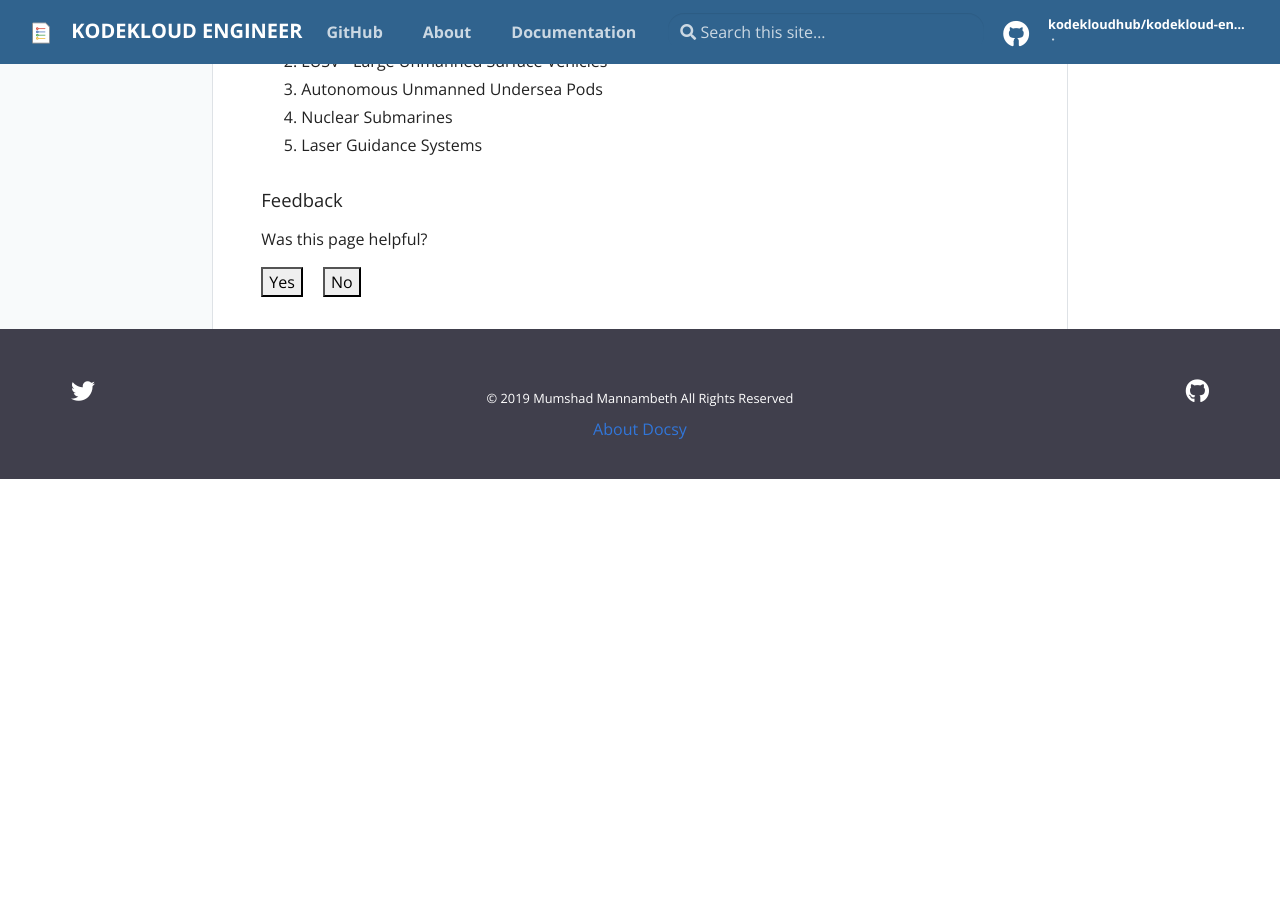
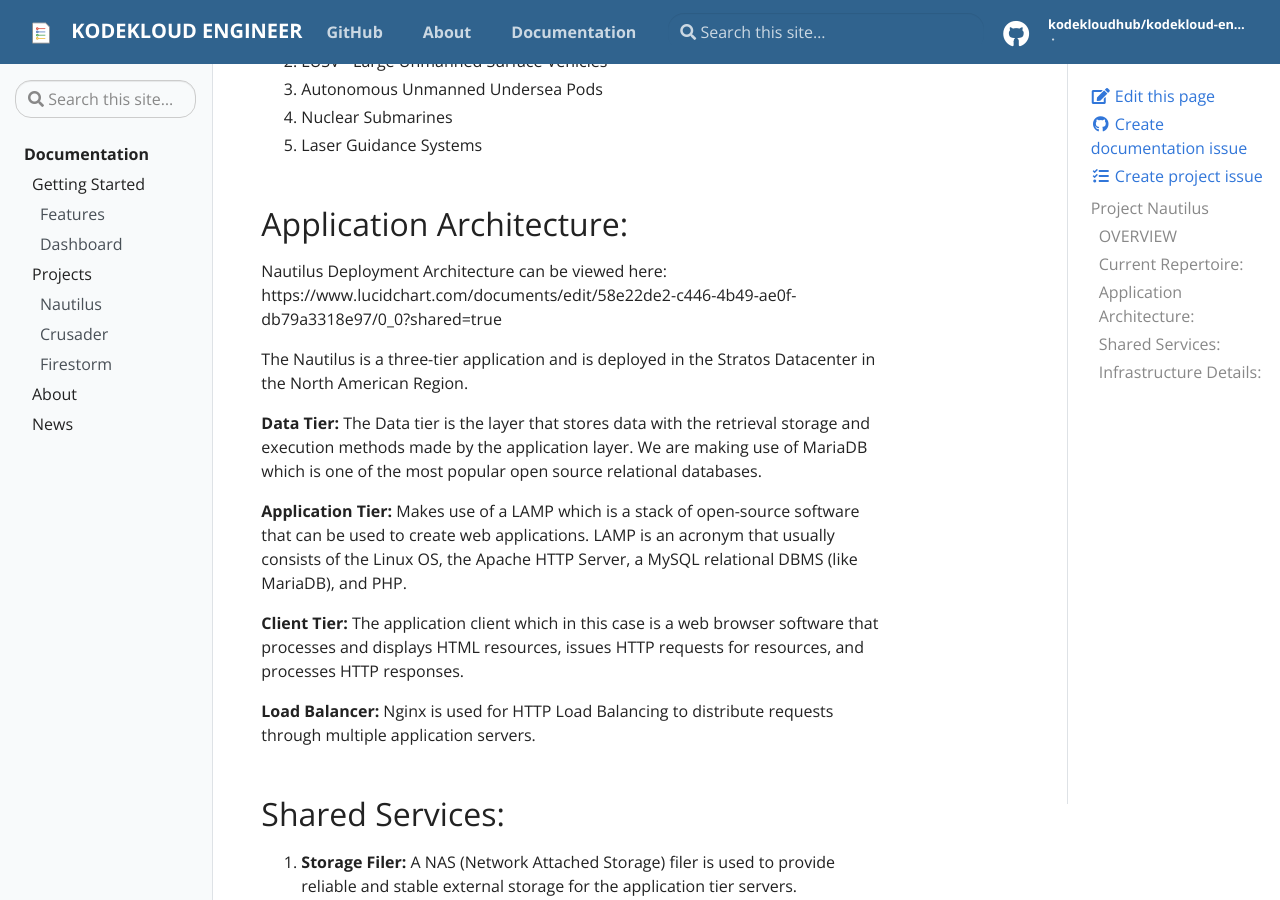
Before and after one commit to kodekloudhub/kodekloud-engineer, a Jekyll site: the page built from _docs/projects/nautilus-2.md, in a window 1280 px wide and 900 px high, scrolled down 605 px. Built offline with Jekyll 4.4.1, drawn with Linux system fonts in a browser that asks for light colours; before the commit the page ends 1084 px from its top, so only the background shows below that; some of the changed text lies outside the part shown.

Commit message:
Update nautilus-2.md

```diff
--- a/_docs/projects/nautilus-2.md
+++ b/_docs/projects/nautilus-2.md
@@ -19,3 +19,39 @@ Nautilus Application helps the Naval forces to make smart procurement decisions
 3. Autonomous Unmanned Undersea Pods
 4. Nuclear Submarines
 5. Laser Guidance Systems
+
+
+
+## Application Architecture:
+
+Nautilus Deployment Architecture can be viewed here:
+https://www.lucidchart.com/documents/edit/58e22de2-c446-4b49-ae0f-db79a3318e97/0_0?shared=true
+
+The Nautilus is a three-tier application and is deployed in the Stratos Datacenter in the North American Region.
+
+**Data Tier:** The Data tier is the layer that stores data with the retrieval storage and execution methods made by the application layer. We are making use of MariaDB which is one of the most popular open source relational databases.
+
+**Application Tier:** Makes use of a LAMP which is a stack of open-source software that can be used to create web applications. LAMP is an acronym that usually consists of the Linux OS, the Apache HTTP Server, a MySQL relational DBMS (like MariaDB), and PHP.
+
+**Client Tier:** The application client which in this case is a web browser software that processes and displays HTML resources, issues HTTP requests for resources, and processes HTTP responses.
+
+**Load Balancer:** Nginx is used for HTTP Load Balancing to distribute requests through multiple application servers.
+
+## Shared Services:
+1. **Storage Filer:** A NAS (Network Attached Storage) filer is used to provide reliable and stable external storage for the application tier servers.
+2. **SFTP Server:** SFTP, which stands for SSH File Transfer Protocol is used to transfer data amongst two remote systems.
+3. **Backup Server:** A staging backup system used for short term archival.
+4. **Jump Server:** The intermediary host or an SSH gateway to a remote network hosting the Nautilus application.
+
+## Infrastructure Details:
+
+| **Server Name** | **IP**|**Hostname** | **User** |**Password**|**Purpose** |
+|:---            |:---    |:---      |:--          |:---        |:---
+|stapp01         | 172.16.238.10 | stapp01.stratos.xfusioncorp.com |tony | Ir0nM@n |Nautilus App 1
+|stapp02         | 172.16.238.11 | stapp02.stratos.xfusioncorp.com |steve | Am3ric@ |Nautilus App 2
+|stapp03         | 172.16.238.12 | stapp03.stratos.xfusioncorp.com | banner | BigGr33n |Nautilus App 3
+|stlb01          | 172.16.238.14 | stlb01.stratos.xfusioncorp.com |loki | Mischi3f |Nautilus HTTP LBR
+|stdb01          | 172.16.239.10 | stdb01.stratos.xfusioncorp.com |peter | Sp!dy |Nautilus DB Server
+|ststor01        |172.16.238.15  | ststor01.stratos.xfusioncorp.com |natasha | Bl@kW |Stork DC Storage Filer
+|stbkp01         | 172.16.238.16 | ststor01.stratos.xfusioncorp.com |clint |H@wk3y3  | Nautilus Backup Server
+|jump_host       | Dynamic       | jump_host.stratos.xfusioncorp.com || |Jump Server to Access Stork DC
```
